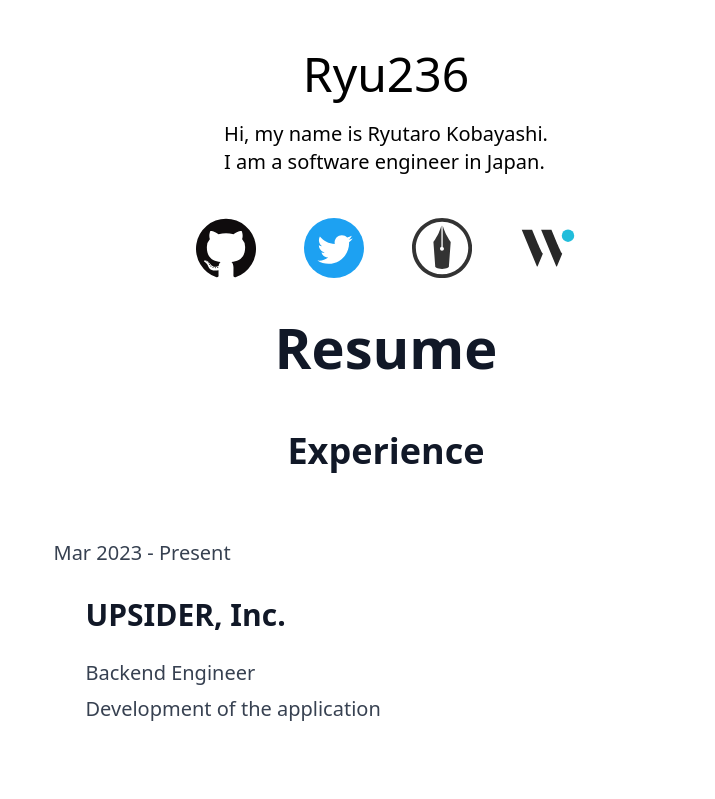
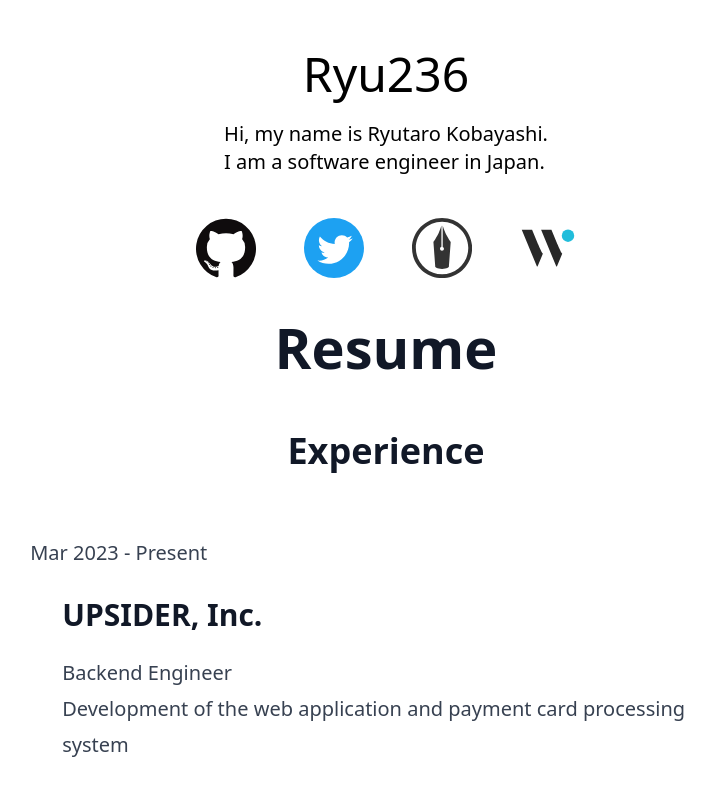
Before and after one commit to Ryu236/portfolio, a Next.js app: page / in a window 1280 px wide. Shown: the top 799 px of the page, without its empty margins (254-969 px from the left). Built offline with nearby package versions, Linux system fonts and the light colour scheme; no server answers.

Commit message:
refactor(resume): Modify the description of UPSIDER (#145)

```diff
--- a/components/resume.tsx
+++ b/components/resume.tsx
@@ -13,7 +13,7 @@ export const Resume: React.VFC = () => {
           <div className="ml-8">
             <h3>UPSIDER, Inc.</h3>
             Backend Engineer <br />
-            Development of the application
+            Development of the web application and payment card processing system
           </div>
         </div>
         <div>
```
Also changed, not shown: 1 other file (tests, documents, lock files or other folders).
